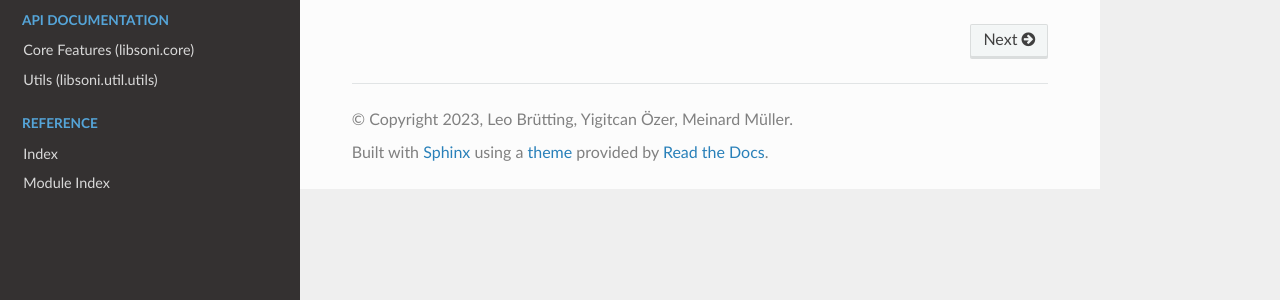
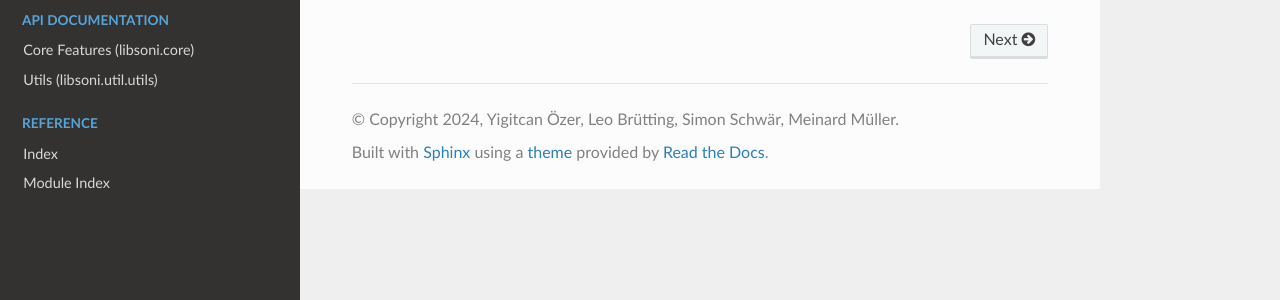
Before and after one commit to groupmm/libsoni, a Sphinx documentation site: the page built from docs/source/index.rst, in a window 1280 px wide. Shown: the part 280-580 px from the top of the page. Built offline with Sphinx 7.4.7 and the Read the Docs theme 2.0.0, drawn with Linux system fonts in a browser that asks for light colours; pages that are not in the unit, such as notebooks, are missing from menus; the version number is read from the project's files by our own code.

Commit message:
updated authors..

```diff
--- a/docs/source/conf.py
+++ b/docs/source/conf.py
@@ -16,8 +16,8 @@ sys.path.insert(0, os.path.join(LIBSONI_DIR, 'util'))
 # https://www.sphinx-doc.org/en/master/usage/configuration.html#project-information
 
 project = 'libsoni'
-copyright = '2023, Leo Brütting, Yigitcan Özer, Meinard Müller'
-author = 'Leo Brütting, Yigitcan Özer, Meinard Müller'
+copyright = '2024, Yigitcan Özer, Leo Brütting, Simon Schwär, Meinard Müller'
+author = 'Yigitcan Özer, Leo Brütting, Simon Schwär, Meinard Müller'
 release = '0.0.0'
 
 # -- General configuration ---------------------------------------------------
--- a/setup.py
+++ b/setup.py
@@ -8,8 +8,8 @@ setup(
     name='libsoni',
     version='0.0.0',
     description='Sonification Toolbox',
-    author='',
-    author_email='',
+    author='Yigitcan Özer, Leo Brütting, Simon Schwär, Meinard Müller',
+    author_email='yigitcan.oezer@audiolabs-erlangen.de',
     url='https://github.com/groupmm/libsoni',
     download_url='https://github.com/groupmm/libsoni',
     packages=find_packages(),
```
